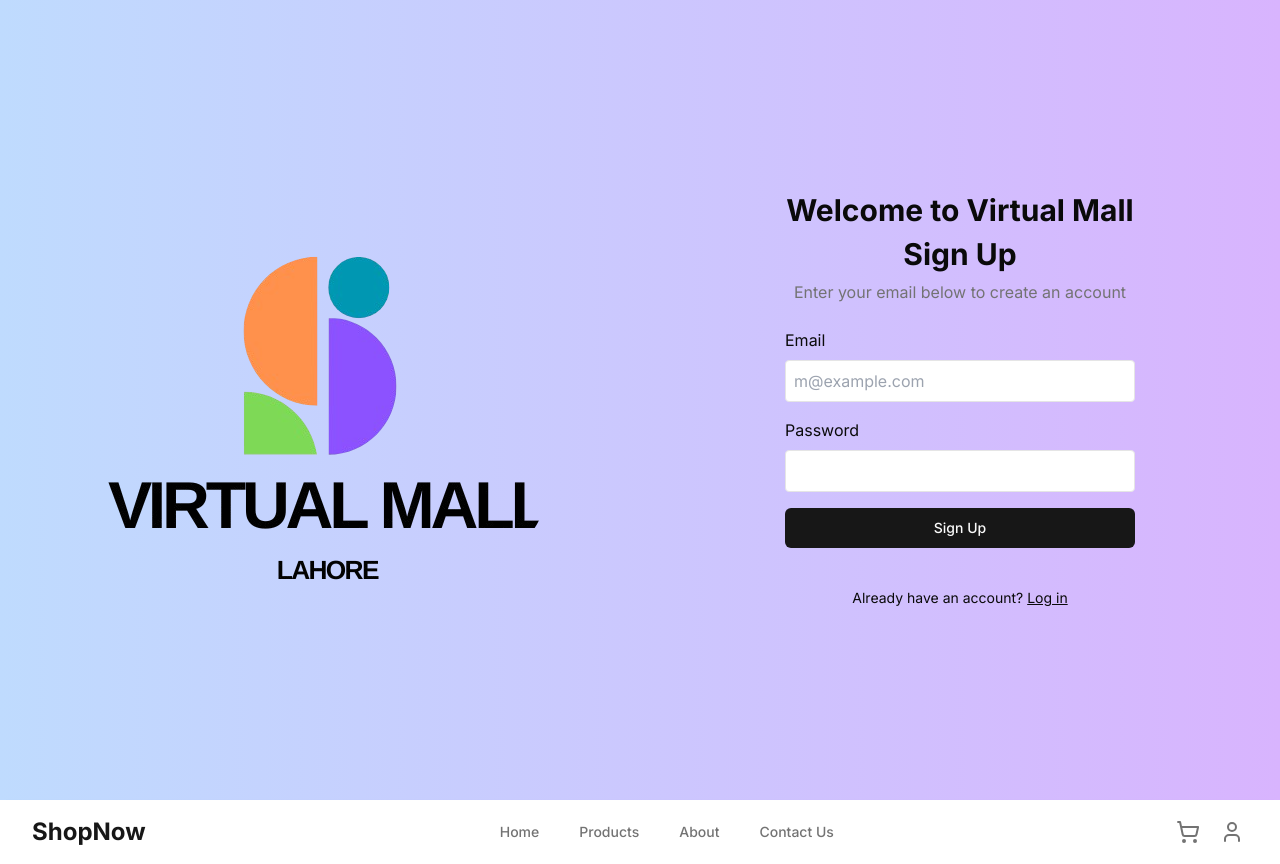
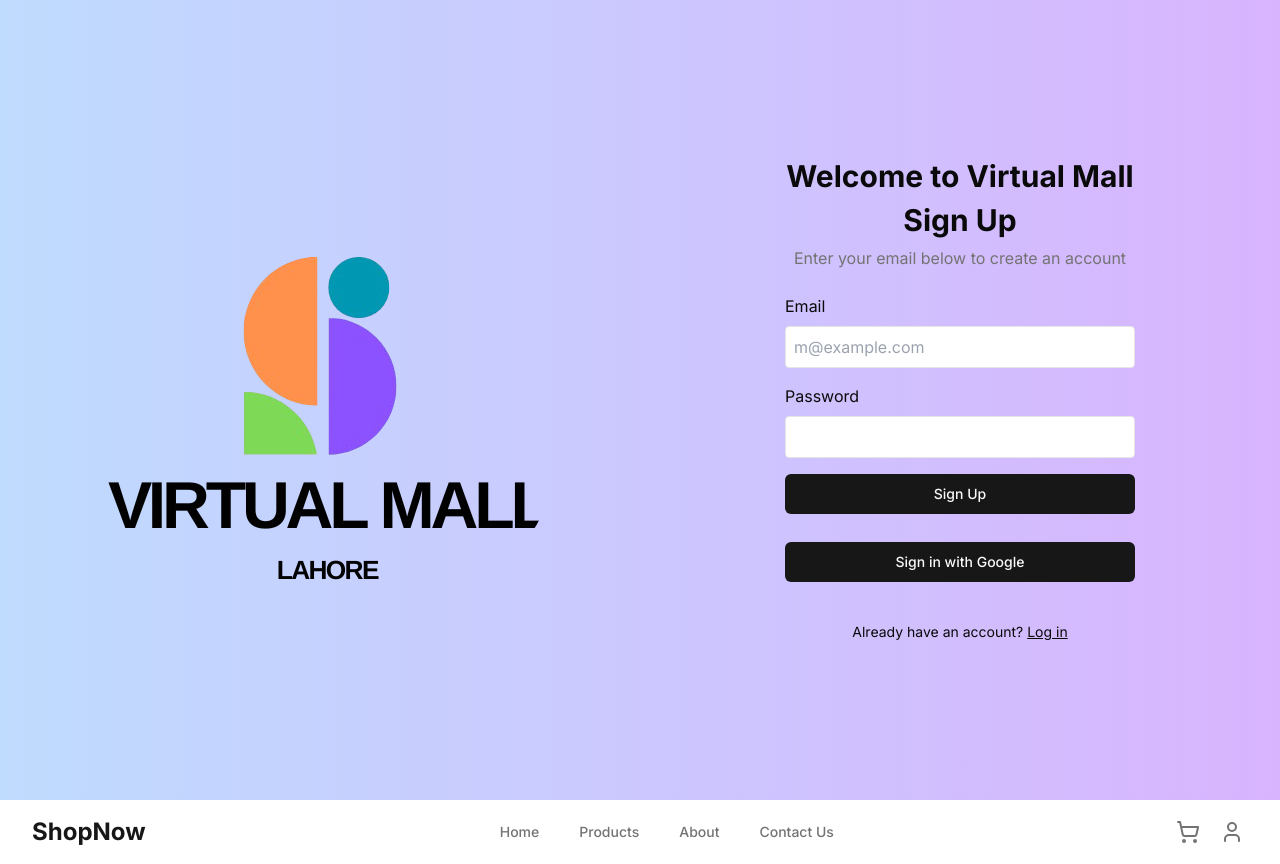
Before and after one commit to sanaa-sys/virtual-mall, a Next.js app: page / in a window 1280 px wide. Built offline with nearby package versions, Linux system fonts and the light colour scheme.

Commit message:
added google account feature

```diff
--- a/app/lib/firebase.js
+++ b/app/lib/firebase.js
@@ -1,13 +1,9 @@
 // Import the functions you need from the SDKs you need
 import { initializeApp } from "firebase/app";
-import { getAuth } from 'firebase/auth'
+import { getAuth, GoogleAuthProvider } from "firebase/auth"; // Added GoogleAuthProvider for Google login
 import { getFirestore } from "firebase/firestore";
-// TODO: Add SDKs for Firebase products that you want to use
-// https://firebase.google.com/docs/web/setup#available-libraries
 
 // Your web app's Firebase configuration
-// For Firebase JS SDK v7.20.0 and later, measurementId is optional
-
 const firebaseConfig = {
   apiKey: process.env.NEXT_PUBLIC_FIREBASE_API_KEY,
   authDomain: process.env.NEXT_PUBLIC_FIREBASE_AUTH_DOMAIN,
@@ -19,12 +15,11 @@ const firebaseConfig = {
 };
 
 // Initialize Firebase
-
 const app = initializeApp(firebaseConfig);
 const db = getFirestore(app);
-const auth = getAuth(app)
+const auth = getAuth(app);
 
-// Optionally, initialize Analytics if you need it
-// const analytics = getAnalytics(app);
+// Initialize Google Auth Provider
+const provider = new GoogleAuthProvider();
 
-export { auth, db, app, firebaseConfig };
+export { auth, db, app, provider, firebaseConfig };
--- a/app/page.js
+++ b/app/page.js
@@ -1,8 +1,6 @@
-// pages/index.js
 "use client";
 import Link from "next/link";
 import { useState } from "react";
-import axios from "axios";
 import { Button } from "@/components/ui/button";
 import { Input } from "@/components/ui/input";
 import { Label } from "@/components/ui/label";
@@ -10,9 +8,9 @@ import { useToast } from "@/components/ui/use-toast";
 import { useRouter } from "next/navigation";
 import React from "react";
 import { useCreateUserWithEmailAndPassword } from "react-firebase-hooks/auth";
-import { auth } from "./lib/firebase"; //Assuming the file is in the root `lib` directory
+import { auth, provider } from "app/lib/firebase"; // Adjust path to your firebase config
+import { signInWithPopup } from "firebase/auth"; // For Google Sign-In
 import "./globals.css";
-
 
 export default function Home() {
   const [email, setEmail] = useState("");
@@ -22,23 +20,37 @@ export default function Home() {
     useCreateUserWithEmailAndPassword(auth);
 
   const router = useRouter();
+
+  // Function to handle Email/Password signup
   const handleSignup = async (e) => {
     e.preventDefault();
     try {
-      await createUserWithEmailAndPassword(auth, email, password);
+      await createUserWithEmailAndPassword(email, password);
       alert("User created successfully!");
-      router.push("/login"); // Ensure this line is called
+      router.push("/login");
     } catch (error) {
       alert(error.message);
     }
   };
 
-    return (
+  // Function to handle Google Sign-In
+  const handleGoogleSignIn = async () => {
+    try {
+      const result = await signInWithPopup(auth, provider);
+      // You can redirect the user or perform any action after successful login
+      alert(`Welcome ${result.user.displayName}`);
+      router.push("/home"); // Assuming you have a home or home page
+    } catch (error) {
+      console.error("Error signing in with Google:", error);
+      alert("Google sign-in failed!");
+    }
+  };
 
+  return (
     <div className="w-full lg:grid lg:min-h-[600px] lg:grid-cols-2 xl:min-h-screen bg-gradient-to-r from-blue-200 to-purple-300">
-      <div className=" flex items-center justify-center h-screen">
+      <div className="flex items-center justify-center h-screen">
         <img src="/logo1.png" alt="Logo" className="center rounded-full " />
-      </div>{" "}
+      </div>
       <div className="flex items-center justify-center py-12">
         <div className="mx-auto grid w-[350px] gap-6">
           <div className="grid gap-2 text-center">
@@ -57,7 +69,7 @@ export default function Home() {
                 placeholder="m@example.com"
                 onChange={(e) => setEmail(e.target.value)}
                 required
-                className="w-full p-2 border rounded" // You can style it as needed
+                className="w-full p-2 border rounded"
               />
             </div>
             <div className="grid gap-2">
@@ -69,13 +81,21 @@ export default function Home() {
                 type="password"
                 onChange={(e) => setPassword(e.target.value)}
                 required
-                className="w-full p-2 border rounded" // Adjust styling as needed
+                className="w-full p-2 border rounded"
               />
             </div>
             <Button type="submit" className="w-full" onClick={handleSignup}>
               Sign Up
             </Button>
           </div>
+
+          {/* Google Sign-In Button */}
+          <div className="flex items-center justify-center mt-1">
+            <Button onClick={handleGoogleSignIn} className="w-full ">
+              Sign in with Google
+            </Button>
+          </div>
+
           <div className="mt-4 text-center text-sm">
             Already have an account?{" "}
             <Link href="/login" className="underline">
@@ -84,7 +104,6 @@ export default function Home() {
           </div>
         </div>
       </div>
-            </div>
-
+    </div>
   );
 }
```
Lines whose indentation alone changed are shown as unchanged.
